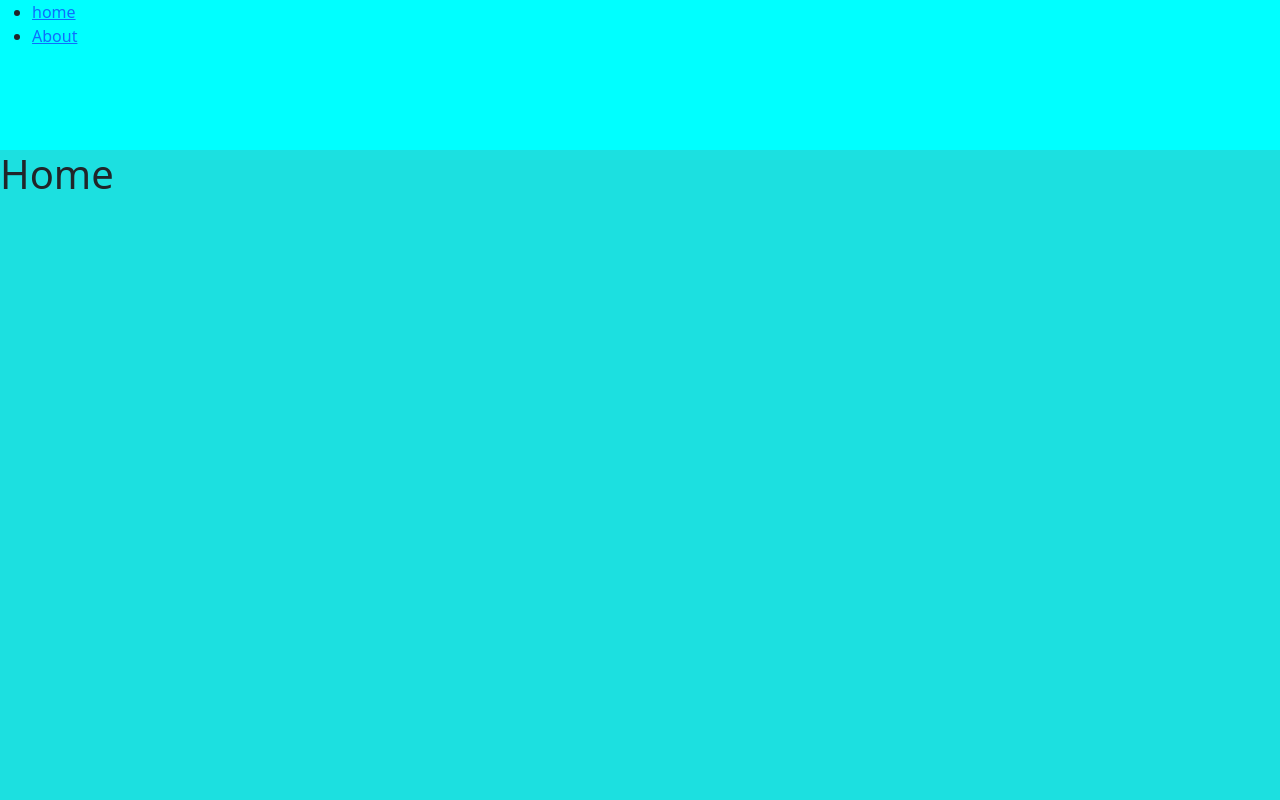
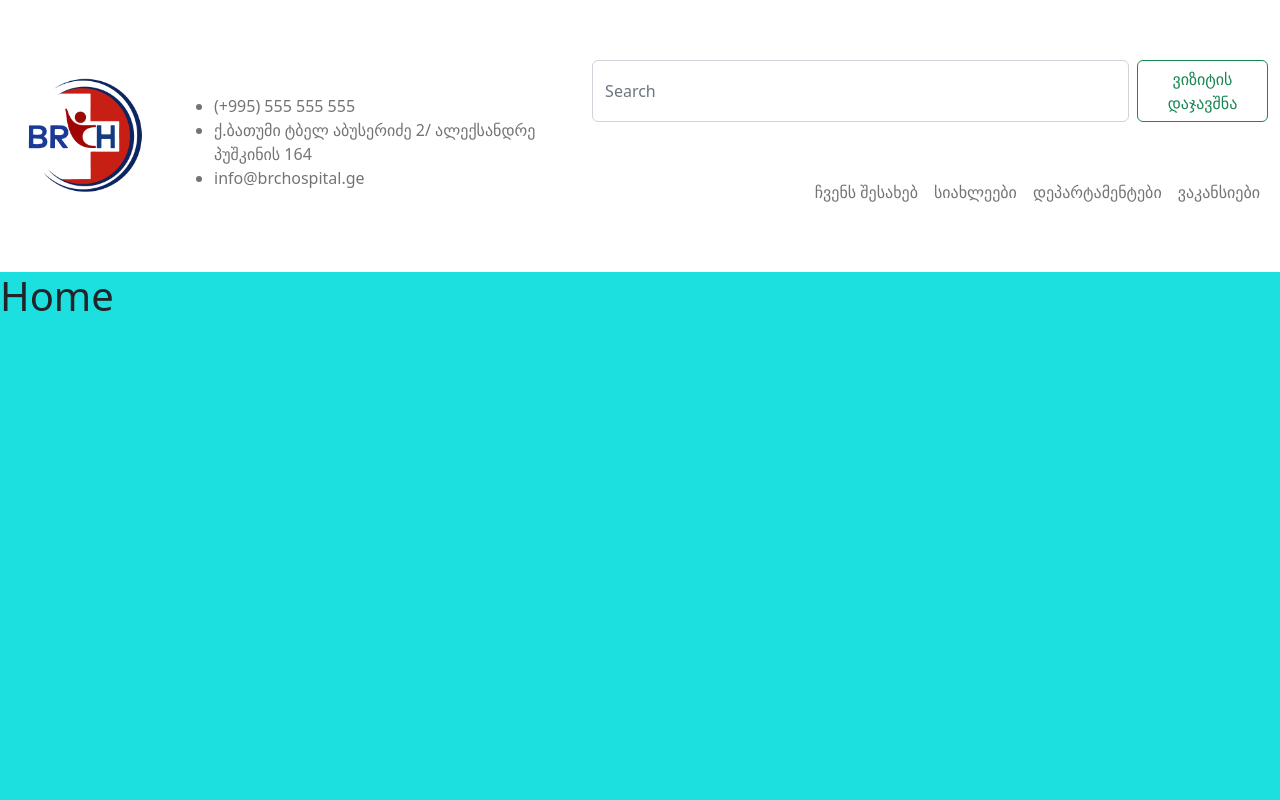
Before and after one commit to brchospital/brch-starter, a React (Create React App) app: page / in a window 1280 px wide. Shown: the top 800 px of the page. Built offline with nearby package versions, Linux system fonts and the light colour scheme.

Commit message:
header component configuration

```diff
--- /dev/null
+++ b/src/components/header/Header.js
@@ -0,0 +1,5 @@
+import { HeaderLayout } from "./HeaderLayout";
+
+export function Header() {
+  return <HeaderLayout />;
+}
--- /dev/null
+++ b/src/components/header/HeaderLayout.js
@@ -0,0 +1,48 @@
+import { Container, Nav, Navbar, Form, Button, Image } from "react-bootstrap";
+import "./style.css";
+import logo from "../../assets/brch-logo.png";
+
+export function HeaderLayout() {
+  return (
+    <Navbar className="navbar" bg="light" expand="lg">
+      <Container className="header-container">
+        <Navbar.Brand href="/">
+          <Image src={logo} width={146} height={146} />
+        </Navbar.Brand>
+        <Navbar.Toggle aria-controls="navbarScroll" />
+        <Navbar.Collapse id="navbarScroll">
+          <Nav
+            className="me-auto my-2 my-lg-0"
+            style={{ maxHeight: "100px" }}
+            navbarScroll
+          >
+            <Nav.Link href="#action1">
+              <ul>
+                <li>{"(+995) 555 555 555"}</li>
+                <li>ქ.ბათუმი ტბელ აბუსერიძე 2/ ალექსანდრე პუშკინის 164</li>
+                <li>info@brchospital.ge</li>
+              </ul>
+            </Nav.Link>
+          </Nav>
+          <div className="header-form">
+            <Form className="d-flex">
+              <Form.Control
+                type="search"
+                placeholder="Search"
+                className="me-2"
+                aria-label="Search"
+              />
+              <Button variant="outline-success">ვიზიტის დაჯავშნა</Button>
+            </Form>
+            <Nav style={{ maxHeight: "100px", float: "right", marginTop: "50px" }} navbarScroll>
+              <Nav.Link href="#action1">ჩვენს შესახებ</Nav.Link>
+              <Nav.Link href="#action2">სიახლეები</Nav.Link>
+              <Nav.Link href="#action2">დეპარტამენტები</Nav.Link>
+              <Nav.Link href="#action2">ვაკანსიები</Nav.Link>
+            </Nav>
+          </div>
+        </Navbar.Collapse>
+      </Container>
+    </Navbar>
+  );
+}
--- /dev/null
+++ b/src/components/header/index.js
@@ -0,0 +1,3 @@
+import { Header } from "./Header";
+
+export { Header };
--- /dev/null
+++ b/src/components/header/style.css
@@ -0,0 +1,45 @@
+.navbar {
+  background-color: #fff !important;
+  height: 272px;
+}
+
+.header-form {
+    width: 762px;
+}
+
+/*---------------MEDIA QUERY SECTION---------------*/
+@media (max-width: 320px) {
+  .header-container {
+    max-width: 90% !important;
+  }
+}
+
+@media (min-width: 321px) and (max-width: 375px) {
+  .header-container {
+    max-width: 90% !important;
+  }
+}
+
+@media (min-width: 769px) and (max-width: 1024px) {
+  .header-container {
+    max-width: 90% !important;
+  }
+}
+
+@media (min-width: 1025px) and (max-width: 1440px) {
+  .header-container {
+    max-width: 1420px !important;
+  }
+}
+
+@media (min-width: 1441px) and (max-width: 2560px) {
+  .header-container {
+    max-width: 90% !important;
+  }
+}
+
+@media (min-width: 2561px) {
+  .header-container {
+    max-width: 90% !important;
+  }
+}
--- a/src/components/layout/Layout.js
+++ b/src/components/layout/Layout.js
@@ -1,13 +1,10 @@
-import { Link } from "react-router-dom";
+import { Header } from "../header";
 
 export function Layout({ children }) {
   return (
     <div className="App">
       <div className="header">
-        <ul>
-            <li><Link to="/">home</Link></li>
-            <li><Link to="/about">About</Link></li>
-        </ul>
+        <Header />
       </div>
       <div className="content">{children}</div>
       <div className="footer">
--- a/src/style/App.css
+++ b/src/style/App.css
@@ -5,8 +5,7 @@
 
 .header {
   width: 100%;
-  height: 150px;
-  background-color: aqua;
+  /* height: 150px; სტატიკური ნავიგაციის ზომა */
 }
 
 .content {
```
Also changed, not shown: src/App.js (+5 -12 lines), src/assets/brch-logo.png (added).
